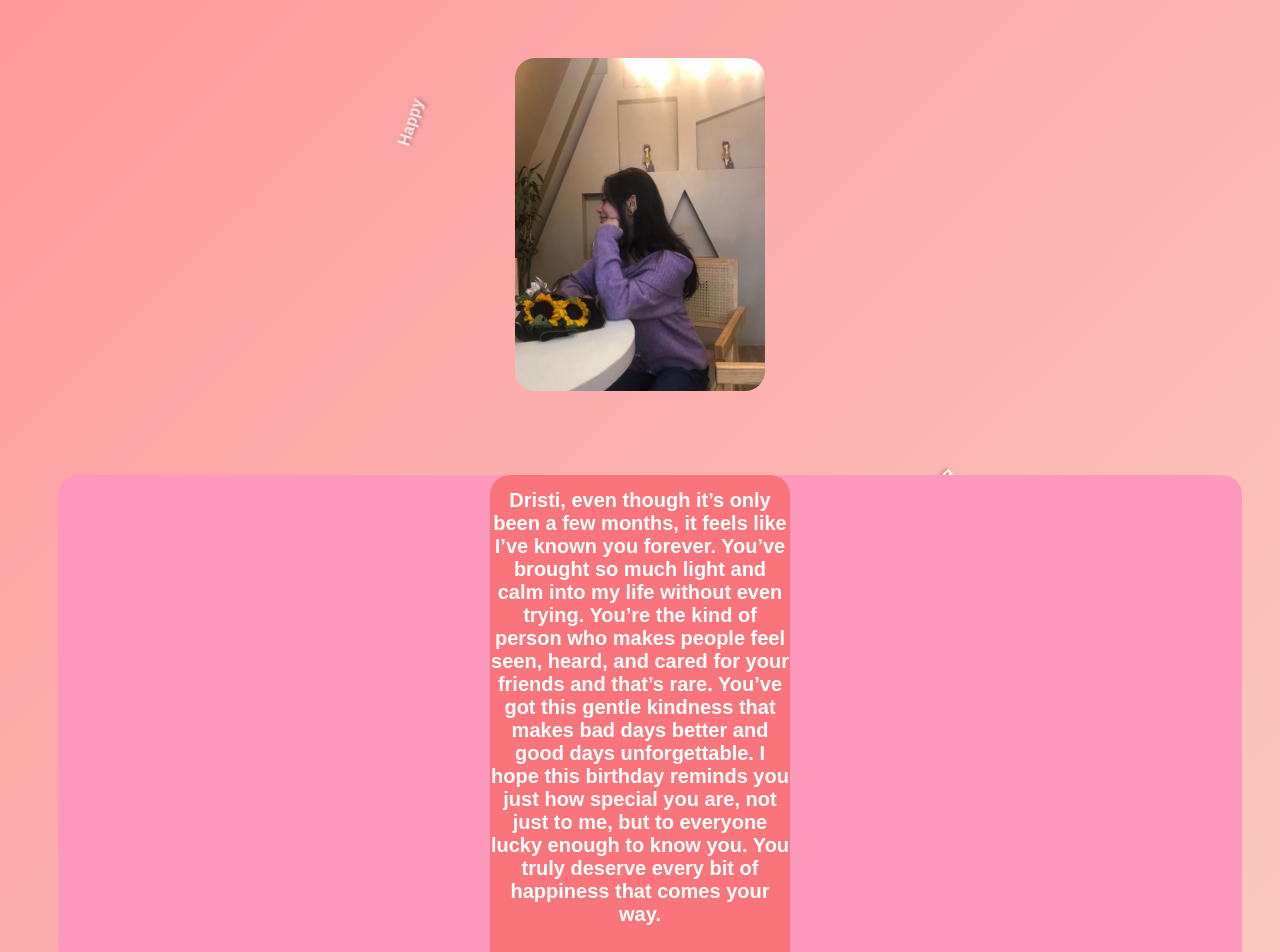
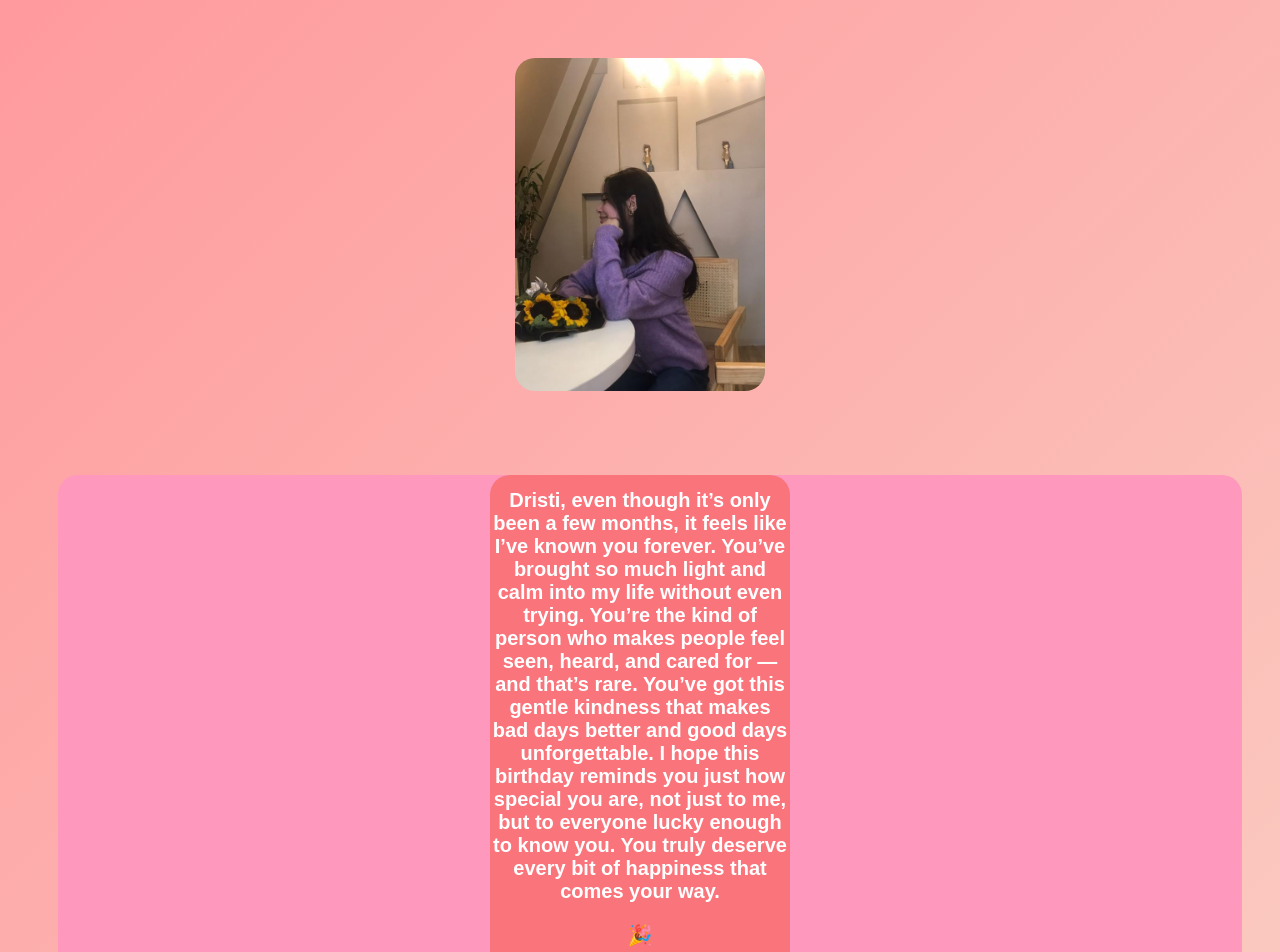
Before and after one commit to sank123456789/Happy-, a plain HTML site: page Index2.html in a window 1280 px wide. Shown: the top 952 px of the page. Drawn offline with Linux system fonts and the light colour scheme.

Commit message:
Add files via upload

```diff
--- a/Index2.html
+++ b/Index2.html
@@ -8,21 +8,15 @@
   <title>Document</title>
 </head>
 <body id="body1">
-  <!-- Birthday Themed Floating Particles -->
-  <div class="particles">
-    <div class="particle">🎂</div>
-    <div class="particle">Happy</div>
-    <div class="particle">🎉</div>
-    <div class="particle">Birthday</div>
-    <div class="particle">🎈</div>
-  </div>
-
   <img src="photo2.jpg">
   <div class="qc">
     <div class="quote">
       <h1 id="q">
-        Dristi, even though it’s only been a few months, it feels like I’ve known you forever. You’ve brought so much light and calm into my life without even trying. You’re the kind of person who makes people feel seen, heard, and cared for your friends and that’s rare. You’ve got this gentle kindness that makes bad days better and good days unforgettable. I hope this birthday reminds you just how special you are, not just to me, but to everyone lucky enough to know you. You truly deserve every bit of happiness that comes your way.
+        Dristi, even though it’s only been a few months, it feels like I’ve known you forever. You’ve brought so much light and calm into my life without even trying. You’re the kind of person who makes people feel seen, heard, and cared for — and that’s rare. You’ve got this gentle kindness that makes bad days better and good days unforgettable. I hope this birthday reminds you just how special you are, not just to me, but to everyone lucky enough to know you. You truly deserve every bit of happiness that comes your way.
 
+      </h1>
+      <h1 id="q">
+        🎉
       </h1>
     </div>
   </div>
```
